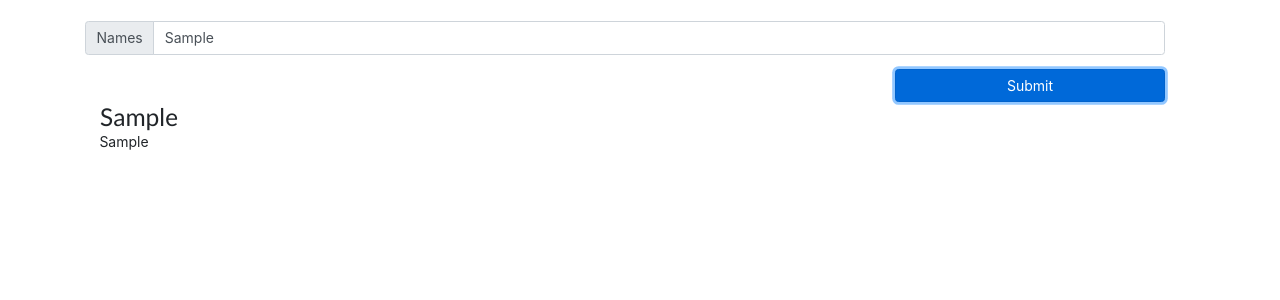
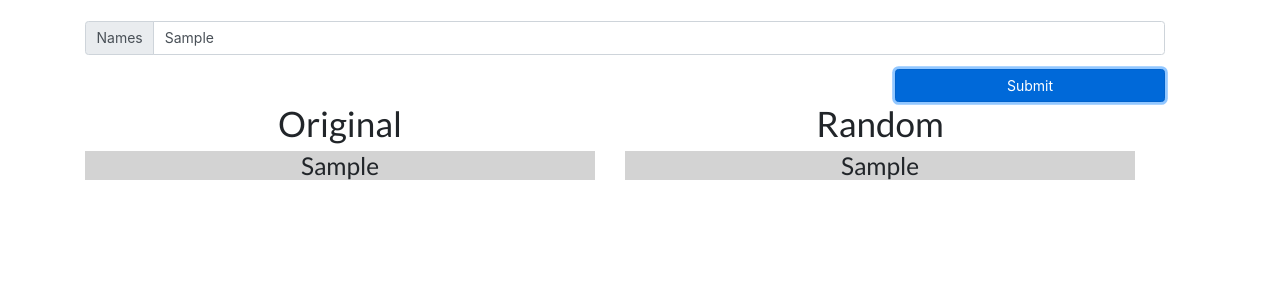
Before and after one commit to AndyPark20/React-Practice, a React (Create React App) app in the folder widgets/: page / in a window 1280 px wide. Both pictures are taken after typing "Sample" into the empty fields and a click on the button "Submit". Shown: the top 300 px of the page. Built offline with nearby package versions, Linux system fonts and the light colour scheme.

Commit message:
completed random generator

```diff
--- a/widgets/src/components/panel.jsx
+++ b/widgets/src/components/panel.jsx
@@ -1,39 +1,52 @@
-import React, {useEffect,useState} from 'react';
+import React, { useEffect, useState } from 'react';
 
 
 const Panel = ({ value }) => {
-  const [random,getRandom] = useState('');
-  useEffect(()=>{
-      value.sort(()=>Math.random()-0.5)
-      getRandom(value);
-  },[value])
+  const [random, getRandom] = useState([]);
+
+
+  useEffect(() => {
+    const steady = value.slice()
+    steady.sort(() => Math.random() - 0.5)
+    getRandom(steady);
+  }, [value])
 
 
   const renderIt = () => {
     const circle = value.map((name, index) => {
       return (
-        <div className="container text-center" key={index}>
-          <div className="row">
-            <div className="col-12 text-center">
-              <h3 className="nothing">{name}</h3>
-            </div>
-          </div>
+        <div key={index}>
+          <h3 className="nothing">{name}</h3>
         </div>
       )
     })
     return circle;
   }
 
+  const generate =()=>{
+    const rando = random.map((values,index)=>{
+      return(
+        <div>
+          <h3 className="nothing">{values}</h3>
+        </div>
+      )
+    })
+    return rando;
+  }
 
 
   return (
     <div className="conainter">
-      <div className="row d-flex">
+      <div className="row w-100 d-flex flex-row">
         <div className="col-6">
+          <h1>Original</h1>
           {renderIt()}
         </div>
         <div className="col-6">
-          {random}
+          <h1>Random</h1>
+          <div className="d-flex flex-column ">
+            {generate()}
+          </div>
         </div>
       </div>
     </div>
```
